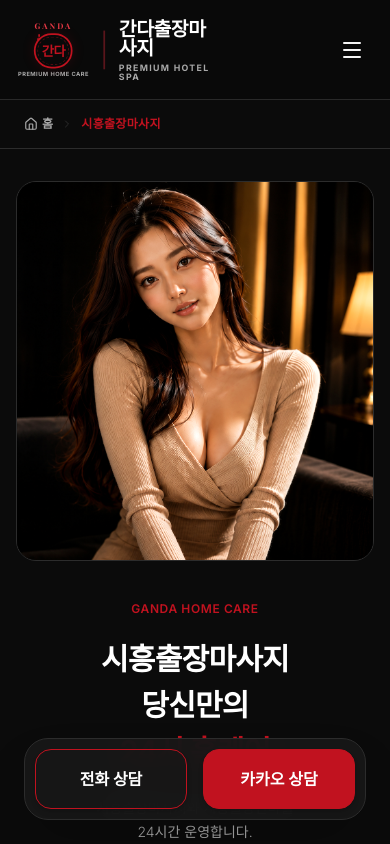
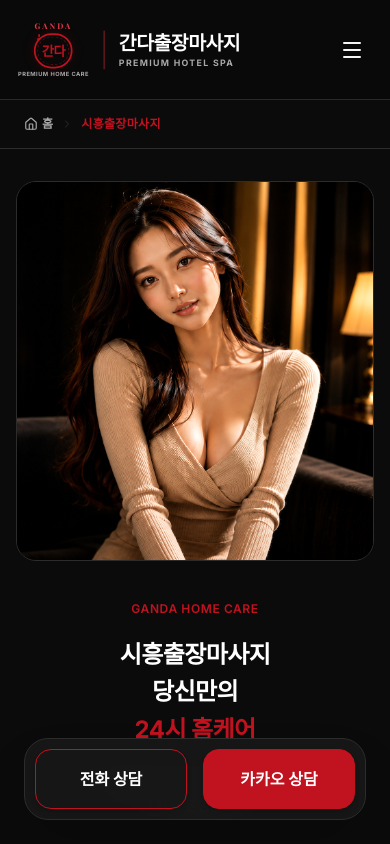
Before and after one commit to kangdeasung1-web/randa-massage, a React (Vite) app: page / in a window 390 px wide. Shown: the top 844 px of the page. Built offline with nearby package versions, Linux system fonts and the light colour scheme; a web font is replaced by a local one.

Commit message:
style(ui): improve responsive typography and layout
Refine text wrapping and font sizes across components to ensure consistent, readable layouts on mobile devices. Added whitespace constraints and dynamic sizing for headers and brand elements.

```diff
--- a/src/App.tsx
+++ b/src/App.tsx
@@ -371,13 +371,13 @@ export default function App({ initialPath }: { initialPath?: string }) {
               initial={{ opacity: 0, y: 25 }}
               animate={{ opacity: 1, y: 0 }}
               transition={{ duration: 0.8, ease: "easeOut", delay: 0.1 }}
-              className="w-full max-w-full mx-auto lg:mx-0 text-center lg:text-left text-3xl lg:text-5xl font-sans font-bold leading-[1.25] tracking-tight text-[#F8F8F8] break-keep"
+              className="w-full max-w-full mx-auto lg:mx-0 text-center lg:text-left text-2xl xs:text-3xl lg:text-5xl font-sans font-bold leading-[1.25] tracking-tight text-[#F8F8F8] break-keep"
               style={{ wordBreak: 'keep-all', overflowWrap: 'normal' }}
               id="main-h1-header"
             >
-              <span className="block">{activeRegionData.name}</span>
-              <span className="block mt-1 lg:mt-2">당신만의</span>
-              <span className="text-[#C1121F] block mt-1 lg:mt-2">24시 홈케어</span>
+              <span className="block whitespace-nowrap">{activeRegionData.name}</span>
+              <span className="block mt-1 lg:mt-2 whitespace-nowrap">당신만의</span>
+              <span className="text-[#C1121F] block mt-1 lg:mt-2 whitespace-nowrap">24시 홈케어</span>
             </motion.h1>
 
             <motion.p
@@ -577,9 +577,9 @@ export default function App({ initialPath }: { initialPath?: string }) {
               >
                 {/* Mobile layout: 3 lines */}
                 <span className="block md:hidden">
-                  <span className="block">{activeRegionData.name}</span>
-                  <span className="block mt-1 text-[#C1121F] text-lg font-sans font-semibold">프리미엄</span>
-                  <span className="block mt-1 text-[#C1121F] text-lg font-sans font-semibold">프리미엄 출장마사지 전문</span>
+                  <span className="block whitespace-nowrap">{activeRegionData.name}</span>
+                  <span className="block mt-1 text-[#C1121F] text-lg font-sans font-semibold whitespace-nowrap">프리미엄</span>
+                  <span className="block mt-1 text-[#C1121F] text-lg font-sans font-semibold whitespace-nowrap">프리미엄 출장마사지 전문</span>
                 </span>
 
                 {/* Desktop layout: 2 lines */}
@@ -666,7 +666,7 @@ export default function App({ initialPath }: { initialPath?: string }) {
           <div className="grid grid-cols-1 lg:grid-cols-12 gap-8 items-stretch">
 
             {/* Left Column: Premium Brand Text & Fast Tags (col-span-5) */}
-            <div className="lg:col-span-5 flex flex-col justify-between p-8 md:p-10 bg-[#181818]/80 backdrop-blur-md rounded-[24px] border border-white/[0.06] shadow-[0_20px_50px_rgba(0,0,0,0.6)] relative overflow-hidden group">
+            <div className="lg:col-span-5 flex flex-col justify-between p-6 md:p-10 bg-[#181818]/80 backdrop-blur-md rounded-[24px] border border-white/[0.06] shadow-[0_20px_50px_rgba(0,0,0,0.6)] relative overflow-hidden group">
               {/* Decorative internal glass highlights */}
               <div className="absolute -top-24 -left-24 w-48 h-48 bg-[#E63946]/10 rounded-full blur-[80px] pointer-events-none group-hover:bg-[#E63946]/15 transition-colors duration-500" />
               <div className="absolute inset-0 bg-gradient-to-br from-white/[0.02] to-transparent pointer-events-none" />
@@ -676,7 +676,7 @@ export default function App({ initialPath }: { initialPath?: string }) {
                   <span className="text-xs text-[#E63946] font-sans font-semibold tracking-[0.25em] uppercase block mb-2">
                     Area Map
                   </span>
-                  <h2 className="text-2xl md:text-3.5xl font-bold text-[#F8F8F8] tracking-tight flex items-center gap-3">
+                  <h2 className="text-2xl md:text-3.5xl font-bold text-[#F8F8F8] tracking-tight flex items-center gap-3 break-keep whitespace-nowrap">
                     <span className="premium-map-pin-wrapper shrink-0 shadow-[0_0_20px_rgba(230,57,70,0.25)]">
                       <MapPin className="premium-icon" />
                     </span>
@@ -723,7 +723,7 @@ export default function App({ initialPath }: { initialPath?: string }) {
                   onClick={() => setIsRegionsExpanded(!isRegionsExpanded)}
                   className="w-full h-[52px] rounded-[14px] bg-gradient-to-r from-[#C1121F] to-[#E63946] text-[#FFFFFF] font-sans font-bold text-sm tracking-wide hover:shadow-[0_12px_30px_rgba(193,18,31,0.25)] hover:scale-[1.02] active:scale-[0.98] transition-all duration-300 flex items-center justify-center gap-2 cursor-pointer"
                 >
-                  <span>{isRegionsExpanded ? "전체 지역 목록 닫기 ▲" : "시흥시 전체 세부 지역 보기 ▼"}</span>
+                  <span className="whitespace-nowrap">{isRegionsExpanded ? "전체 지역 목록 닫기 ▲" : "시흥시 전체 세부 지역 보기 ▼"}</span>
                 </button>
               </div>
             </div>
--- a/src/components/BrandLogo.tsx
+++ b/src/components/BrandLogo.tsx
@@ -18,7 +18,7 @@ export default function BrandLogo({ className = '', isSmall = false }: BrandLogo
           <span className="text-[5px] text-[#A8A8A8] font-sans tracking-[0.08em] mt-0.5 leading-none font-bold">PREMIUM</span>
         </div>
         <div className="flex flex-col justify-center border-l-2 border-[#5A151B] pl-3 h-8">
-          <span className="font-sans font-extrabold text-[15px] text-[#FFFFFF] tracking-tight leading-none">간다출장마사지</span>
+          <span className="font-sans font-extrabold text-[15px] text-[#FFFFFF] tracking-tight leading-none whitespace-nowrap">간다출장마사지</span>
           <span className="text-[8px] text-[#A8A8A8] font-sans tracking-[0.1em] uppercase leading-none mt-1 font-bold">Premium Hotel Spa</span>
         </div>
       </div>
@@ -52,7 +52,7 @@ export default function BrandLogo({ className = '', isSmall = false }: BrandLogo
 
       {/* Text Brand - "간다출장마사지" vertically aligned, highly readable */}
       <div className="flex flex-col justify-center border-l-2 border-[#5A151B] pl-4 h-11">
-        <span className="font-sans font-black text-[22px] text-[#FFFFFF] tracking-tight leading-none">간다출장마사지</span>
+        <span className="font-sans font-black text-[22px] text-[#FFFFFF] tracking-tight leading-none whitespace-nowrap">간다출장마사지</span>
         <span className="text-[10px] text-[#A8A8A8] font-sans tracking-[0.15em] uppercase leading-none mt-1.5 font-bold">Premium Hotel Spa</span>
       </div>
     </div>
--- a/src/components/CourseSection.tsx
+++ b/src/components/CourseSection.tsx
@@ -58,8 +58,8 @@ export default function CourseSection() {
           <span className="text-xs text-[#C1121F] font-sans font-semibold tracking-wider block">
             엄선된 맞춤형 코스
           </span>
-          <h2 className="text-2xl md:text-3xl font-bold text-[#FFFFFF] tracking-tight flex items-center justify-center gap-3">
-            <span className="premium-icon-wrapper">
+          <h2 className="text-xl xs:text-2xl md:text-3xl font-bold text-[#FFFFFF] tracking-tight flex items-center justify-center gap-2 break-keep whitespace-nowrap md:whitespace-normal">
+            <span className="premium-icon-wrapper shrink-0">
               <Award className="premium-icon" />
             </span>
             프리미엄 케어 프로그램
--- a/src/components/FaqSection.tsx
+++ b/src/components/FaqSection.tsx
@@ -25,7 +25,7 @@ export default function FaqSection({ regionName }: FaqSectionProps) {
           <span className="text-xs text-[#C1121F] font-sans font-semibold tracking-[0.2em] uppercase block">
             질문과 답변
           </span>
-          <h2 className="text-2xl md:text-3xl font-bold text-[#F8F8F8] tracking-tight leading-tight flex items-center justify-center gap-3">
+          <h2 className="text-2xl md:text-3xl font-bold text-[#F8F8F8] tracking-tight leading-tight flex items-center justify-center gap-3 break-keep whitespace-nowrap md:whitespace-normal">
             <span className="premium-icon-wrapper">
               <HelpCircle className="premium-icon" />
             </span>
--- a/src/components/ProcessSection.tsx
+++ b/src/components/ProcessSection.tsx
@@ -38,7 +38,7 @@ export default function ProcessSection({ regionName }: ProcessSectionProps) {
           <span className="text-xs text-[#C1121F] font-sans font-semibold tracking-[0.2em] uppercase block">
             간편하고 안전한 홈케어
           </span>
-          <h2 className="text-2xl md:text-3xl font-bold text-[#F8F8F8] tracking-tight flex items-center justify-center gap-3">
+          <h2 className="text-2xl md:text-3xl font-bold text-[#F8F8F8] tracking-tight flex items-center justify-center gap-3 break-keep whitespace-nowrap md:whitespace-normal">
             <span className="premium-icon-wrapper">
               <CheckCircle className="premium-icon" />
             </span>
--- a/src/components/ReviewSection.tsx
+++ b/src/components/ReviewSection.tsx
@@ -35,11 +35,11 @@ export default function ReviewSection() {
           <span className="text-xs text-[#C1121F] font-sans font-semibold tracking-[0.2em] uppercase block">
             소중한 고객 만족 후기
           </span>
-          <h2 className="text-2xl md:text-3xl font-bold text-[#F8F8F8] tracking-tight leading-tight flex items-center justify-center gap-3">
-            <span className="premium-icon-wrapper">
+          <h2 className="text-xl xs:text-2xl md:text-3xl font-bold text-[#F8F8F8] tracking-tight leading-tight flex items-center justify-center gap-2 break-keep flex-wrap">
+            <span className="premium-icon-wrapper shrink-0">
               <Heart className="premium-icon" />
             </span>
-            고객이 다시 찾는 간다출장마사지
+            <span className="text-center">고객이 다시 찾는 <span className="whitespace-nowrap">간다출장마사지</span></span>
           </h2>
           <p className="text-sm md:text-base text-[#A8A8A8]">
             실제 이용 고객들의 솔직하고 만족스러운 후기를 소개합니다.
```
